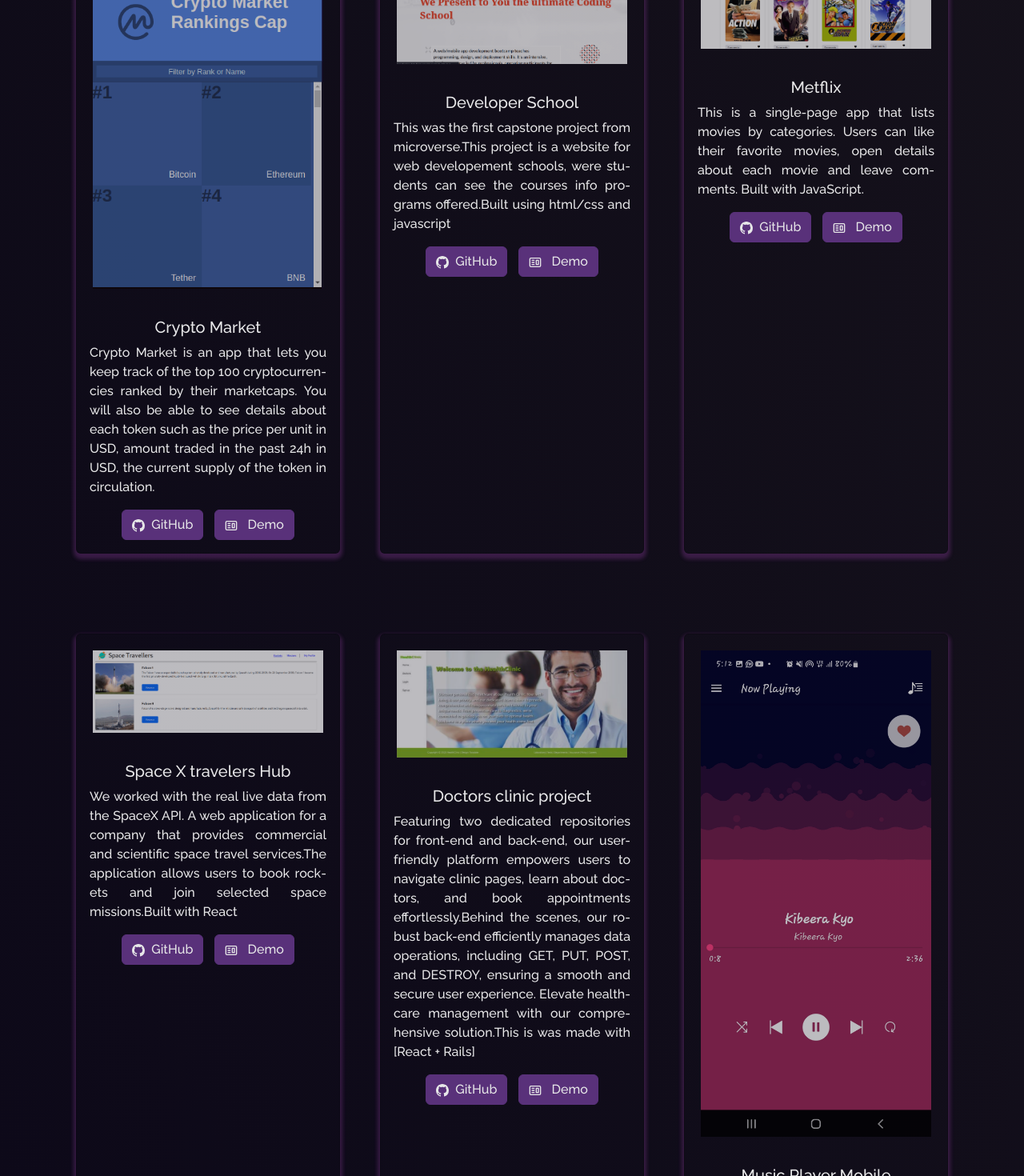
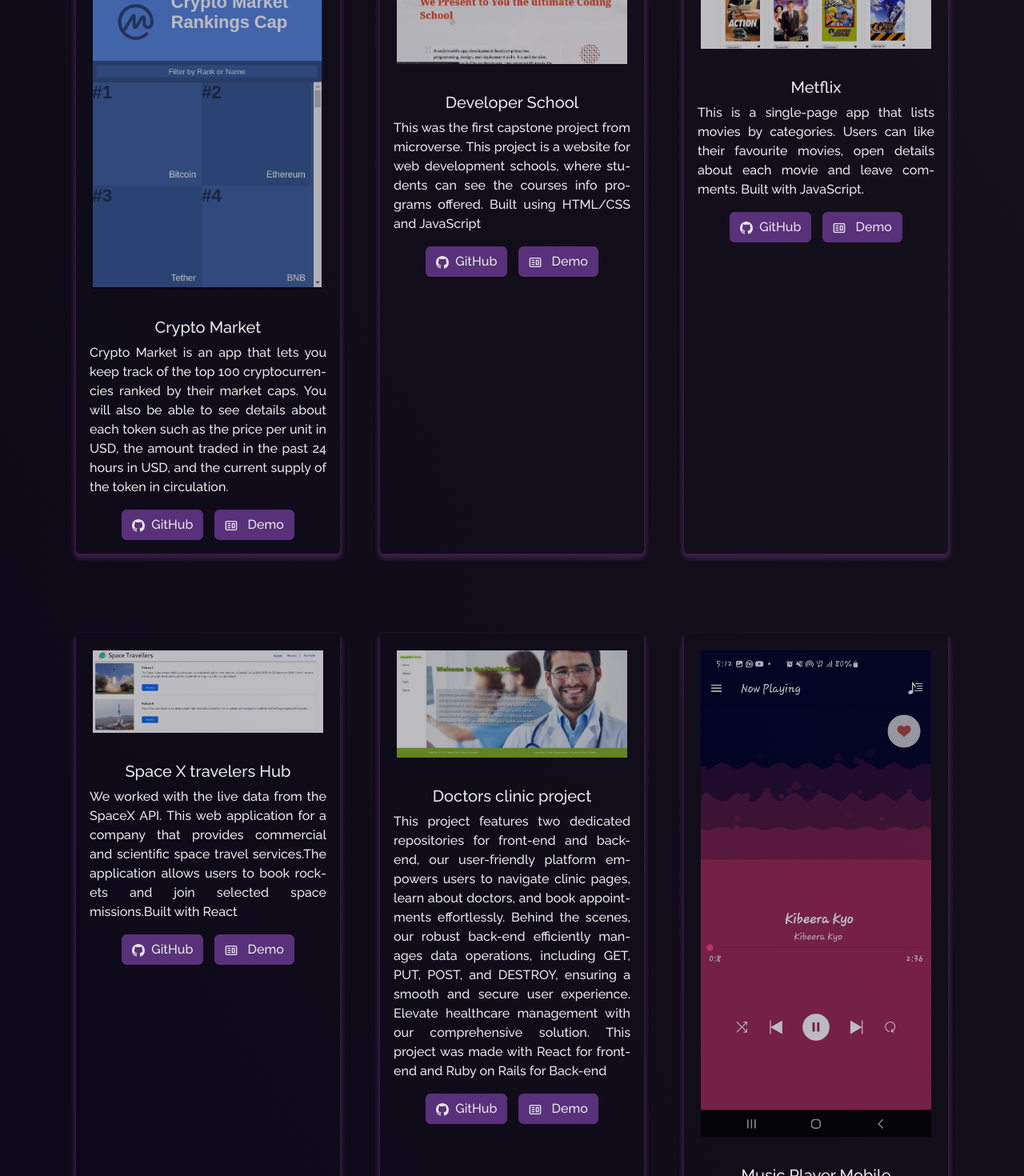
Before and after one commit to arnoldnekemiah/arnoldnek, a React (Create React App) app: page /project in a window 1280 px wide. Shown: the part 380-1850 px from the top of the page at 80% size. Built offline with nearby package versions, Linux system fonts and the light colour scheme.

Commit message:
fixed grammar

```diff
--- a/src/components/Projects/Projects.js
+++ b/src/components/Projects/Projects.js
@@ -28,7 +28,7 @@ function Projects() {
               imgPath={crypto}
               isBlog={false}
               title="Crypto Market"
-              description="Crypto Market is an app that lets you keep track of the top 100 cryptocurrencies ranked by their marketcaps. You will also be able to see details about each token such as the price per unit in USD, amount traded in the past 24h in USD, the current supply of the token in circulation."
+              description="Crypto Market is an app that lets you keep track of the top 100 cryptocurrencies ranked by their market caps. You will also be able to see details about each token such as the price per unit in USD, the amount traded in the past 24 hours in USD, and the current supply of the token in circulation."
               ghLink="https://github.com/arnoldnekemiah/crypto-market"
               demoLink="https://delicate-taiyaki-9884f9.netlify.app/"
             />
@@ -39,7 +39,7 @@ function Projects() {
               imgPath={devSchool}
               isBlog={false}
               title="Developer School"
-              description="This was the first capstone project from microverse.This project is a website for web developement schools, were students can see the courses info programs offered.Built using html/css and javascript"
+              description="This was the first capstone project from microverse. This project is a website for web development schools, where students can see the courses info programs offered. Built using HTML/CSS and JavaScript"
               ghLink="https://github.com/arnoldnekemiah/Developer-school"
               demoLink="https://arnoldnekemiah.github.io/Developer-school/"
             />
@@ -50,7 +50,7 @@ function Projects() {
               imgPath={metflixNew}
               isBlog={false}
               title="Metflix"
-              description="This is a single-page app that lists movies by categories. Users can like their favorite movies, open details about each movie and leave comments. Built with JavaScript."
+              description="This is a single-page app that lists movies by categories. Users can like their favourite movies, open details about each movie and leave comments. Built with JavaScript."
               ghLink="https://github.com/arnoldnekemiah/Metflix"
               demoLink="https://arnoldnekemiah.github.io/Metflix/"
             />
@@ -61,7 +61,7 @@ function Projects() {
               imgPath={space}
               isBlog={false}
               title="Space X travelers Hub"
-              description="We worked with the real live data from the SpaceX API. A web application for a company that provides commercial and scientific space travel services.The application allows users to book rockets and join selected space missions.Built with React"
+              description="We worked with the live data from the SpaceX API. This web application for a company that provides commercial and scientific space travel services.The application allows users to book rockets and join selected space missions.Built with React"
               ghLink="https://github.com/arnoldnekemiah/space-travelers-hub"
               demoLink="https://space-x-travelers-hub.onrender.com/"
             />
@@ -72,7 +72,7 @@ function Projects() {
               imgPath={doc}
               isBlog={false}
               title="Doctors clinic project"
-              description="Featuring two dedicated repositories for front-end and back-end, our user-friendly platform empowers users to navigate clinic pages, learn about doctors, and book appointments effortlessly.Behind the scenes, our robust back-end efficiently manages data operations, including GET, PUT, POST, and DESTROY, ensuring a smooth and secure user experience. Elevate healthcare management with our comprehensive solution.This is was made with [React + Rails]"
+              description="This project features two dedicated repositories for front-end and back-end, our user-friendly platform empowers users to navigate clinic pages, learn about doctors, and book appointments effortlessly. Behind the scenes, our robust back-end efficiently manages data operations, including GET, PUT, POST, and DESTROY, ensuring a smooth and secure user experience. Elevate healthcare management with our comprehensive solution. This project was made with React for front-end and Ruby on Rails for Back-end"
               ghLink="https://github.com/arnoldnekemiah/book-an-appointment-capstone"
               demoLink="https://drive.google.com/file/d/1pTlifcIavgGnuqk3oPSvJ9684Us7RusF/view?usp=sharing"
             />
```
